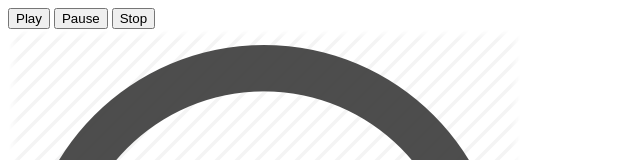
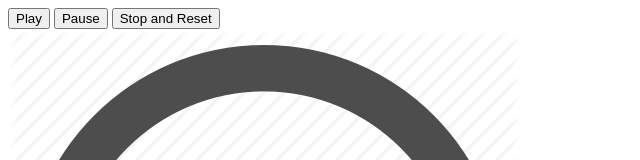
Before and after one commit to jeremy-brooks/animated-images, a plain HTML site: page index.html in a window 1280 px wide. Shown: the top 160 px of the page, without its empty margins (0-640 px from the left). Drawn offline with Linux system fonts and the light colour scheme.

Commit message:
changed stop button label to better reflect the differenc between pause and stop

```diff
--- a/index.html
+++ b/index.html
@@ -8,7 +8,7 @@
 <body>
 <button onclick="startAnimation()">Play</button>
 <button onclick="pauseAnimation()">Pause</button>
-<button onclick="stopAnimation()">Stop</button>
+<button onclick="stopAnimation()">Stop and Reset</button>
 <div id="animationHolder">
     <img id="imageToAnimate" src="data/play-button-icon-png-0.png">
     <p id="frameName"></p>
```
